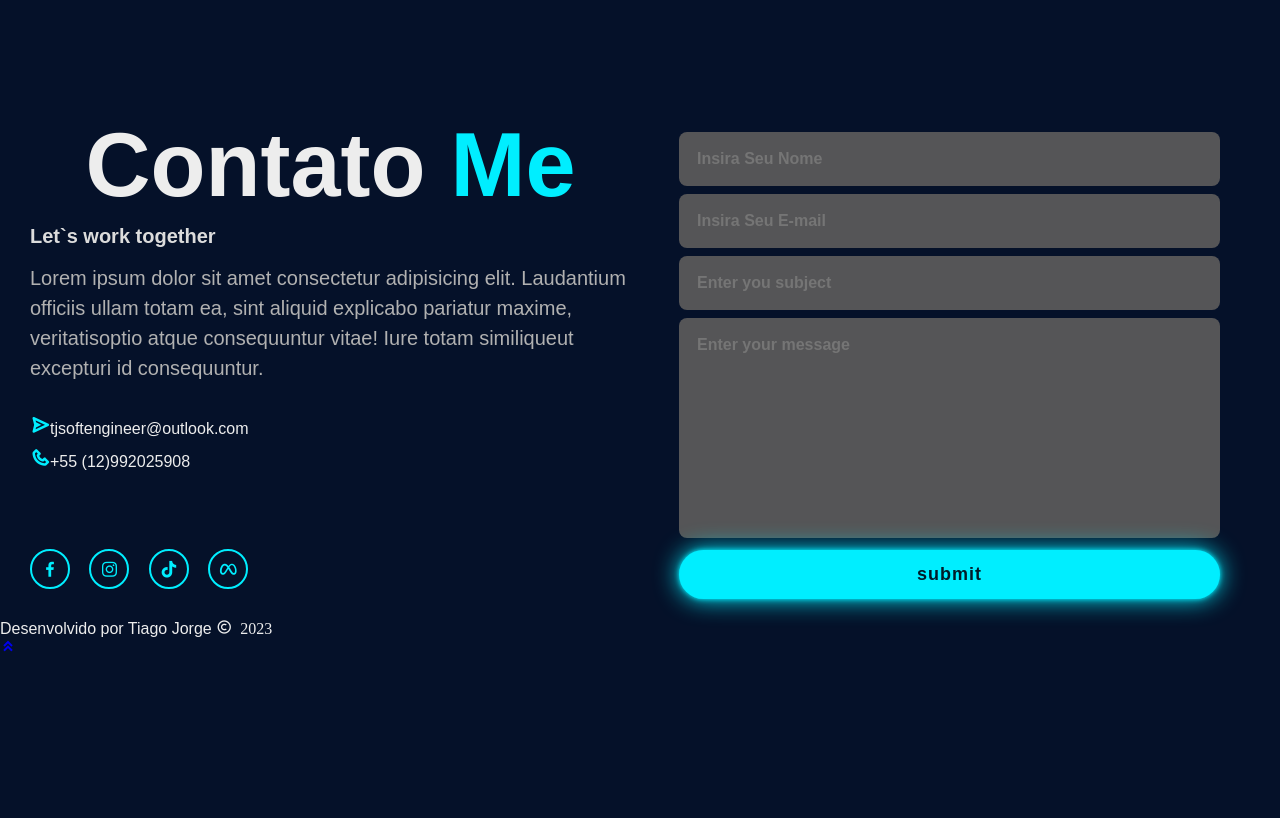
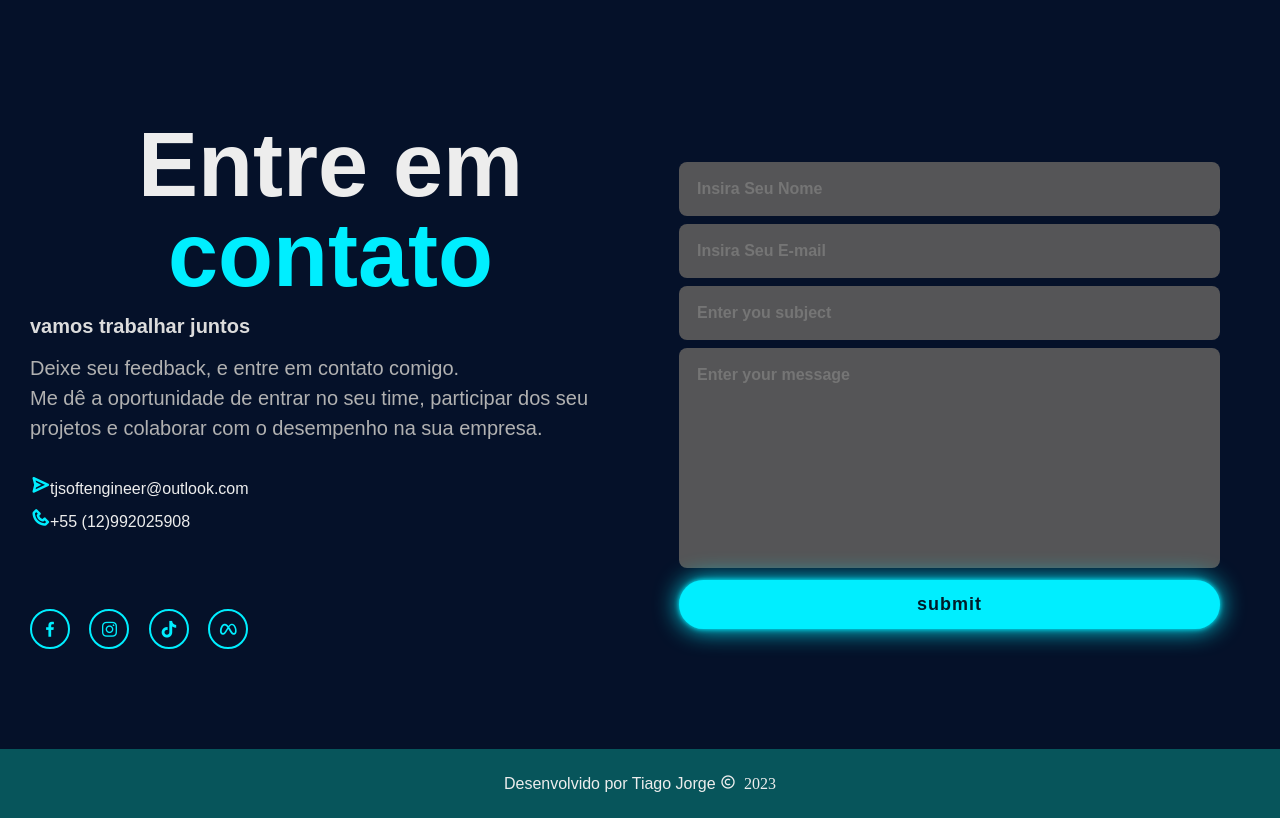
Before and after one commit to tiagojorgee/portfolio, a PHP site: page / in a window 1280 px wide. Shown: the part 5532-6350 px from the top of the page. Before the commit the page ends 6184 px from the top, so only its background shows below. Run offline with PHP 8.4, Linux system fonts and the light colour scheme.

Commit message:
atualizando

```diff
--- a/assets/style/style.css
+++ b/assets/style/style.css
@@ -2,6 +2,7 @@
     margin: 0;
     padding: 0;
     box-sizing: border-box;
+    scroll-behavior: smooth;
     font-family: 'poppins', sans-serif;
 }
 
@@ -726,7 +727,27 @@
     0 0 100px cyan, 0 0 200px cyan;
 
  }
+.last-text p{
+    width: 100%;
+    text-align: center;
+    padding: 25px 0;
+    background: rgb(7, 85 ,91);
+    font-weight: 300;
+    margin-top: 70px;
+}
+.top{
+    position: fixed;
+    bottom: 2.1rem;
+    right: 2,1rem;
 
+}
+top i{
+    color: #000;
+    background: #0ef;
+    font-size: 20px;
+    padding: 10px;
+    border-radius: 0.5rem;
+}
 
 
 
--- a/index.html
+++ b/index.html
@@ -15,10 +15,10 @@
         <a href="#" class="logo">Portfólio</a>
 
         <nav class="navbar">
-            <a href="#" style="--i:1" class="active">Home</a>
-            <a href="#" style="--i:2">Sobre</a>
-            <a href="#" style="--i:3">Skill</a>
-            <a href="/contato.html" style="--i:4">Contato</a>
+            <a href="#home" style="--i:1" class="active">Home</a>
+            <a href="#about" style="--i:2">Sobre</a>
+            <a href="#services" style="--i:3">Skill</a>
+            <a href="#contato" style="--i:4">Contato</a>
         </nav>
 
     </header>
@@ -332,12 +332,11 @@
 
 <section class="contato" id="contato">
     <div class="contato-text">
-        <h2>Contato <span>Me</span></h2>
-        <h4>Let`s work together</h4>
-        <p>Lorem ipsum dolor sit amet consectetur adipisicing elit.
-            Laudantium officiis ullam totam ea, sint aliquid explicabo pariatur maxime,
-            veritatisoptio atque consequuntur vitae! Iure totam similiqueut
-            excepturi id consequuntur.
+        <h2>Entre em <span>contato</span></h2>
+        <h4>vamos trabalhar juntos</h4>
+        <p>Deixe seu feedback, e entre em contato comigo.<br>
+            Me dê a oportunidade de entrar no seu time, participar
+             dos seu projetos e colaborar com o desempenho na sua empresa.
         </p>
         <div class="contato-list">
             <li> <i class='bx bx-send' style="color: #0ef;"></i>tjsoftengineer@outlook.com</li>
```
